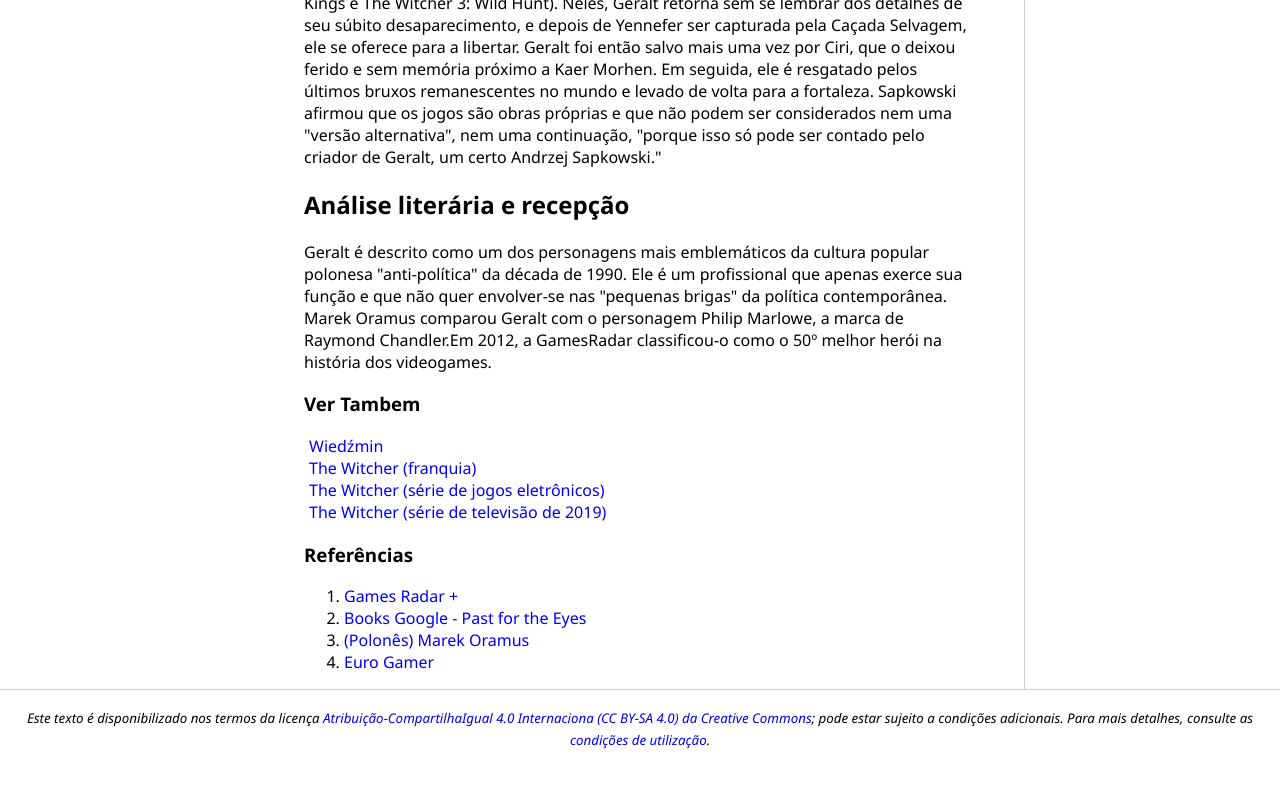
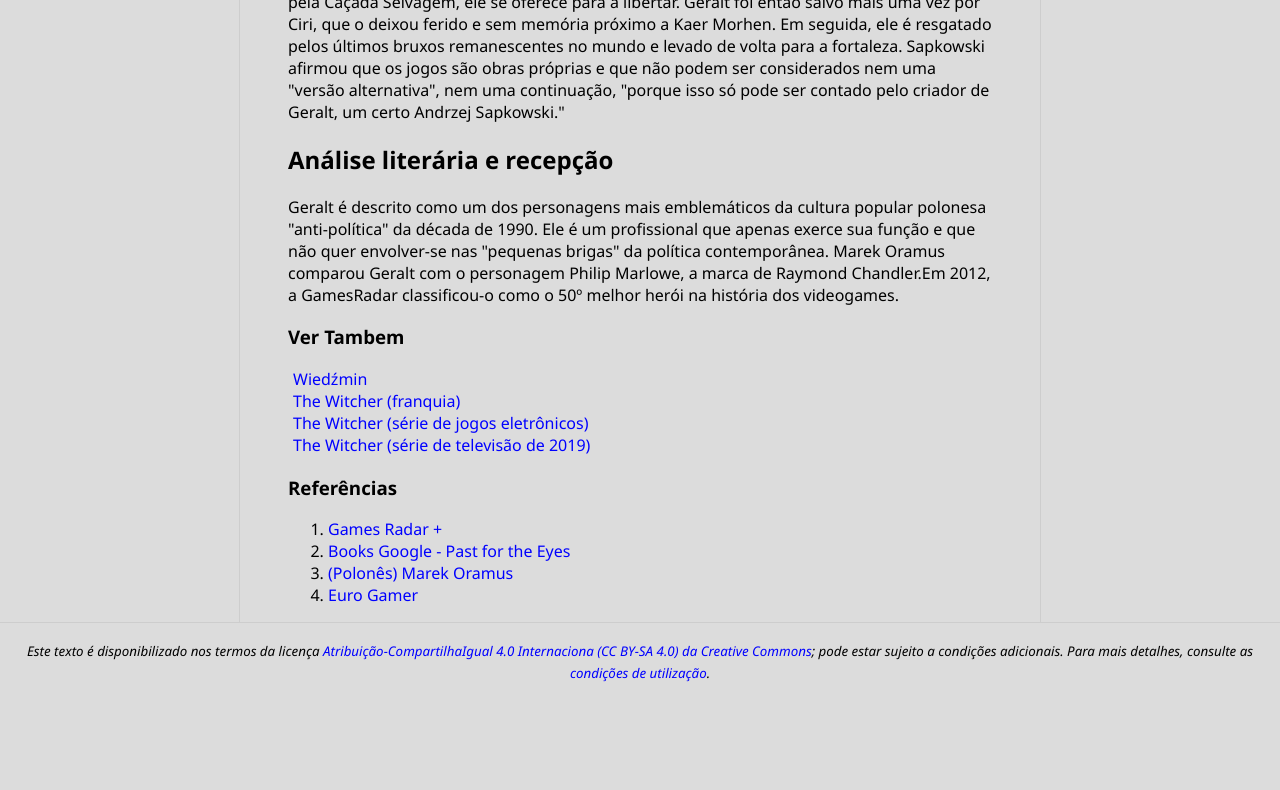
Before and after one commit to Kurumiim/Terapidia, a plain HTML site: page index.html in a window 1280 px wide. Shown: the part 1716-2506 px from the top of the page. After the commit the page ends 2439 px from the top, so only its background shows below. Drawn offline with Linux system fonts and the light colour scheme; files whose address does not match are found by name.

Commit message:
att terapidia 0.2

```diff
--- a/assets/css/style.css
+++ b/assets/css/style.css
@@ -2,16 +2,18 @@ body, html {
     margin: 0;
     padding: 0;
     font-family: 'Segoe UI', Tahoma, Geneva, Verdana, sans-serif;
+    background-color: #DCDCDC;
 }
 ul { list-style: none; padding-left: 5px; }
 a { color:blue; text-decoration: none;}
 .bar {
-    background-color: #f9f9fb;
+    background-color: #DCDCDC;
     padding:15px;
-    border-top: solid 1px #cdcdcd;
-    border-bottom: solid 1px #cdcdcd;
+    border-top:  1px solid #cdcdcd;
+    border-bottom: 1px #cdcdcd;
 }
 .content {
+    background-color: #DCDCDC;
     max-width: 1440px;
     margin: auto;
     grid-gap: 3rem;
@@ -19,17 +21,14 @@ a { color:blue; text-decoration: none;}
     gap: 3rem;
     grid-template-areas: "sidebar main anchors";
     grid-template-columns: minmax(0,15rem) minmax(0,2.5fr) minmax(0,15rem);
-    padding-left: 1rem;
-    padding-right: 1rem;
+    padding-left: 0;
+    padding-right: 0;
 }
-.footer {
-    min-height: 100px;
-    border-top: solid 1px #cdcdcd;
-    text-align: center;
-}
+
 .anchors {
     border-left: solid 1px #cdcdcd;
     padding-left: 15px;
+    background-color: #DCDCDC;
 }
 aside {
     border-right: solid 1px #cdcdcd;
@@ -61,3 +60,18 @@ nav {
   .menu li a:hover {
     color: red;
   }
+.sidebar{
+    background-color: #DCDCDC;
+    border-right: solid 1px #cdcdcd;
+    padding-right: 15px;
+    background-color: #DCDCDC;
+}
+footer{
+    background-color: #DCDCDC;
+    min-height: 100px;
+    border-top: 1px solid #cdcdcd;
+    text-align: center;
+}
+.logo{
+    background-color: #f9f9fb;
+}
--- a/index.html
+++ b/index.html
@@ -10,7 +10,7 @@
 </head>
 
 <body>
-
+    <header>
         <div>
             <div class="logo">
                 <img src="assets/images/logo.png" width="200" />
@@ -18,8 +18,9 @@
         </div>
 
         <nav class="bar">
+        </nav>
+    </header>
 
-    </nav>
 
     <div class="content">
         <div class="sidebar">
```
Lines whose indentation alone changed are shown as unchanged.
